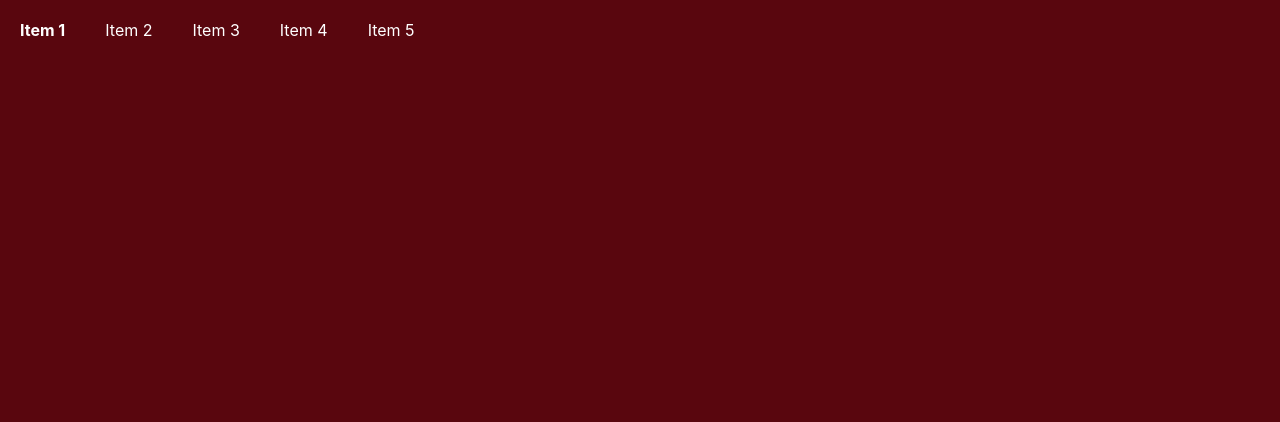
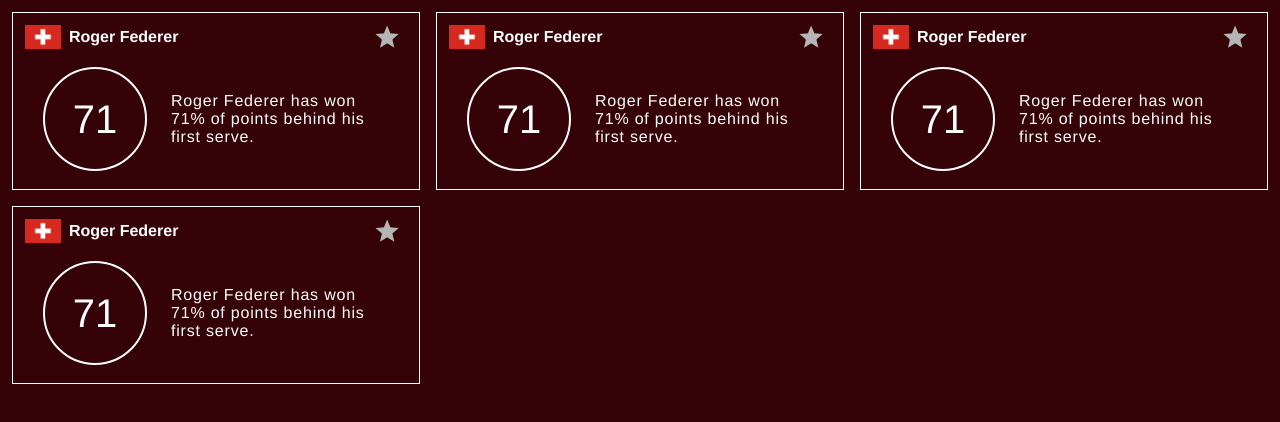
Before and after one commit to JonathanShifman/tennis-stats, a React app in the folder front-end/: page / in a window 1280 px wide. Built offline with nearby package versions, Linux system fonts and the light colour scheme.

Commit message:
Started to design stats

```diff
--- a/front-end/src/components/app/App.js
+++ b/front-end/src/components/app/App.js
@@ -8,7 +8,7 @@
         super(props);
         this.state = {
             selectedNavItemId: 0,
-            content: null,
+            content: <Grid/>,
         };
 
         this.selectNavItem = this.selectNavItem.bind(this);
@@ -17,7 +17,7 @@
     render() {
         return (
             <Fragment>
-                <Nav onNavItemSelected={this.selectNavItem} selectedNavItemId={this.state.selectedNavItemId} />
+                {/*<Nav onNavItemSelected={this.selectNavItem} selectedNavItemId={this.state.selectedNavItemId} />*/}
                 { this.state.content }
             </Fragment>
         );
--- a/front-end/src/components/grid/Grid.css
+++ b/front-end/src/components/grid/Grid.css
@@ -0,0 +1,6 @@
+#stats-grid {
+    display: grid;
+    grid-template-columns: repeat(12, 1fr);
+    grid-gap: 1em;
+    padding: 12px;
+}
--- a/front-end/src/components/grid/Grid.js
+++ b/front-end/src/components/grid/Grid.js
@@ -1,10 +1,16 @@
 import React, { Component } from 'react';
 import './Grid.css';
+import Stat from '../stat/Stat'
 
 class Grid extends Component {
   render() {
     return (
-        <span>Grid</span>
+        <div id={'stats-grid'}>
+            <Stat />
+            <Stat />
+            <Stat />
+            <Stat />
+        </div>
     );
   }
 }
--- /dev/null
+++ b/front-end/src/components/stat/Stat.css
@@ -0,0 +1,63 @@
+.stat {
+    grid-column: span 4;
+    border: 1.5px solid white;
+    box-sizing: border-box;
+    padding: 12px;
+    min-height: 160px;
+}
+
+
+/* Stat header */
+.stat-header {
+    display: flex;
+    justify-content: space-between;
+}
+.stat-player-wrapper {
+    display: flex;
+}
+.stat-player-flag img {
+    height: 24px;
+    width: auto;
+    display: block;
+}
+.stat-player-name {
+    margin-left: 8px;
+    font-size: 1em;
+    font-weight: bold;
+    display: flex;
+    align-items: center;
+}
+.stat-kind-icon {
+    margin-right: 8px;
+}
+.stat-kind-icon img {
+    height: 24px;
+    width: auto;
+    display: block;
+}
+
+/* Stat content */
+.stat-content {
+    display: flex;
+    justify-content: space-between;
+    margin-top: 12px;
+    padding: 6px 18px;
+}
+.stat-number {
+    flex-shrink: 0;
+    width: 100px;
+    height: 100px;
+    border: 2px solid white;
+    border-radius: 50%;
+    display: flex;
+    justify-content: center;
+    align-items: center;
+    font-size: 2.5em;
+
+}
+.stat-text {
+    display: flex;
+    align-items: center;
+    padding: 0 24px;
+    letter-spacing: 0.8px;
+}
--- /dev/null
+++ b/front-end/src/components/stat/Stat.js
@@ -0,0 +1,35 @@
+import React, { Component } from 'react';
+import './Stat.css';
+import flag from '../../assets/flags/sui.jpg';
+import star from '../../assets/icons/star.png';
+
+class Stat extends Component {
+  render() {
+    return (
+        <div className={'stat'}>
+            <div className={'stat-header'}>
+                <div className={'stat-player-wrapper'}>
+                    <div className={'stat-player-flag'}>
+                        <img src={flag} />
+                    </div>
+                    <div className={'stat-player-name'}>
+                        Roger Federer
+                    </div>
+                </div>
+                <div className={'stat-kind-icon'}>
+                    <img src={star} />
+                </div>
+            </div>
+
+            <div className={'stat-content'}>
+                <div className={'stat-number'}>71</div>
+                <div className={'stat-text'}>
+                    Roger Federer has won 71% of points behind his first serve.
+                </div>
+            </div>
+        </div>
+    );
+  }
+}
+
+export default Stat;
--- a/front-end/src/index.css
+++ b/front-end/src/index.css
@@ -1,13 +1,12 @@
 body {
   margin: 0;
   padding: 0;
-  font-family: -apple-system, BlinkMacSystemFont, "Segoe UI", "Roboto", "Oxygen",
-    "Ubuntu", "Cantarell", "Fira Sans", "Droid Sans", "Helvetica Neue",
-    sans-serif;
+  font-family: "Helvetica Neue", Helvetica, Arial, sans-serif;
   -webkit-font-smoothing: antialiased;
   -moz-osx-font-smoothing: grayscale;
 
-  background-color: #59060e;
+  /*background-color: #59060e;*/
+  background-color: #350207;
   color: white;
 }
 
```
Also changed, not shown: front-end/src/assets/flags/sui.jpg (added), front-end/src/assets/icons/star.png (added).
